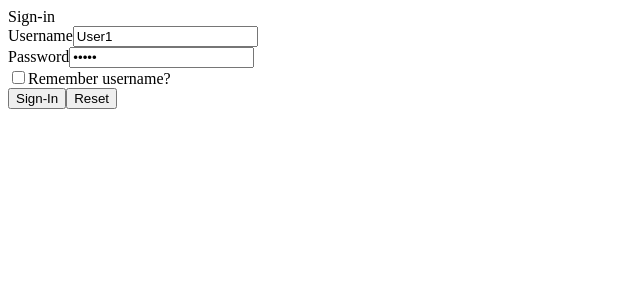
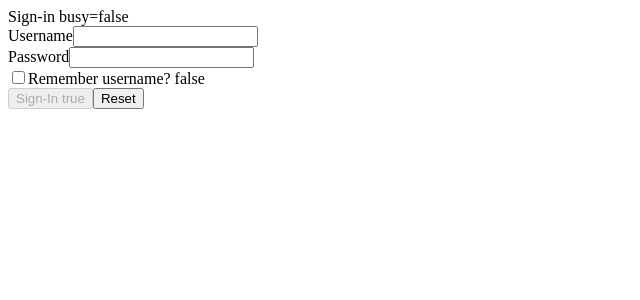
Before and after one commit to saknarak/vue3-training, a Vue app: page /#/signin in a window 1280 px wide. Shown: the top 300 px of the page, without its empty margins (0-640 px from the left). Built offline with nearby package versions, Linux system fonts and the light colour scheme.

Commit message:
add v-model computed methods

```diff
--- a/src/pages/signin.vue
+++ b/src/pages/signin.vue
@@ -2,23 +2,26 @@
   <div>
     <form>
       <div>
-        Sign-in
+        Sign-in busy={{ busy }}
       </div>
       <div>
         <label for="username">Username</label>
-        <input type="text" id="username" value="User1">
+        <input type="text" id="username" v-model="username">
+        {{ username }}
       </div>
       <div>
         <label for="password">Password</label>
-        <input type="password" id="password" value="Pass1">
+        <input type="text" id="password" v-model="password">
+        {{ password }}
       </div>
       <div>
-        <input type="checkbox" id="remember">
+        <input type="checkbox" id="remember" v-model="remember">
         <label for="remember">Remember username?</label>
+        {{ remember }}
       </div>
       <div>
-        <button type="button">
-          Sign-In
+        <button type="button" :disabled="lock" @click="signin">
+          Sign-In {{ lock }}
         </button>
         <button type="reset">
           Reset
@@ -27,3 +30,43 @@
     </form>
   </div>
 </template>
+
+<script>
+export default {
+  data() {
+    return {
+      username: '',
+      password: '',
+      remember: false,
+      ok: true,
+      busy: false,
+    }
+  },
+
+  computed: {
+    lock() {
+      return this.username === '' || this.password === ''
+    },
+  },
+
+  // created() {
+  //   console.log('created')
+  //   let n = 1
+  //   setInterval(() => {
+  //     this.username = 'somsak' + n
+  //     n++
+  //     this.remember = !this.remember
+  //     console.log('oooookkkkkkk')
+  //   }, 1000)
+  // },
+
+  methods: {
+    signin() {
+      this.busy = true
+      setTimeout(() => {
+        this.busy = false
+      }, 3000)
+    },
+  },
+}
+</script>
```
